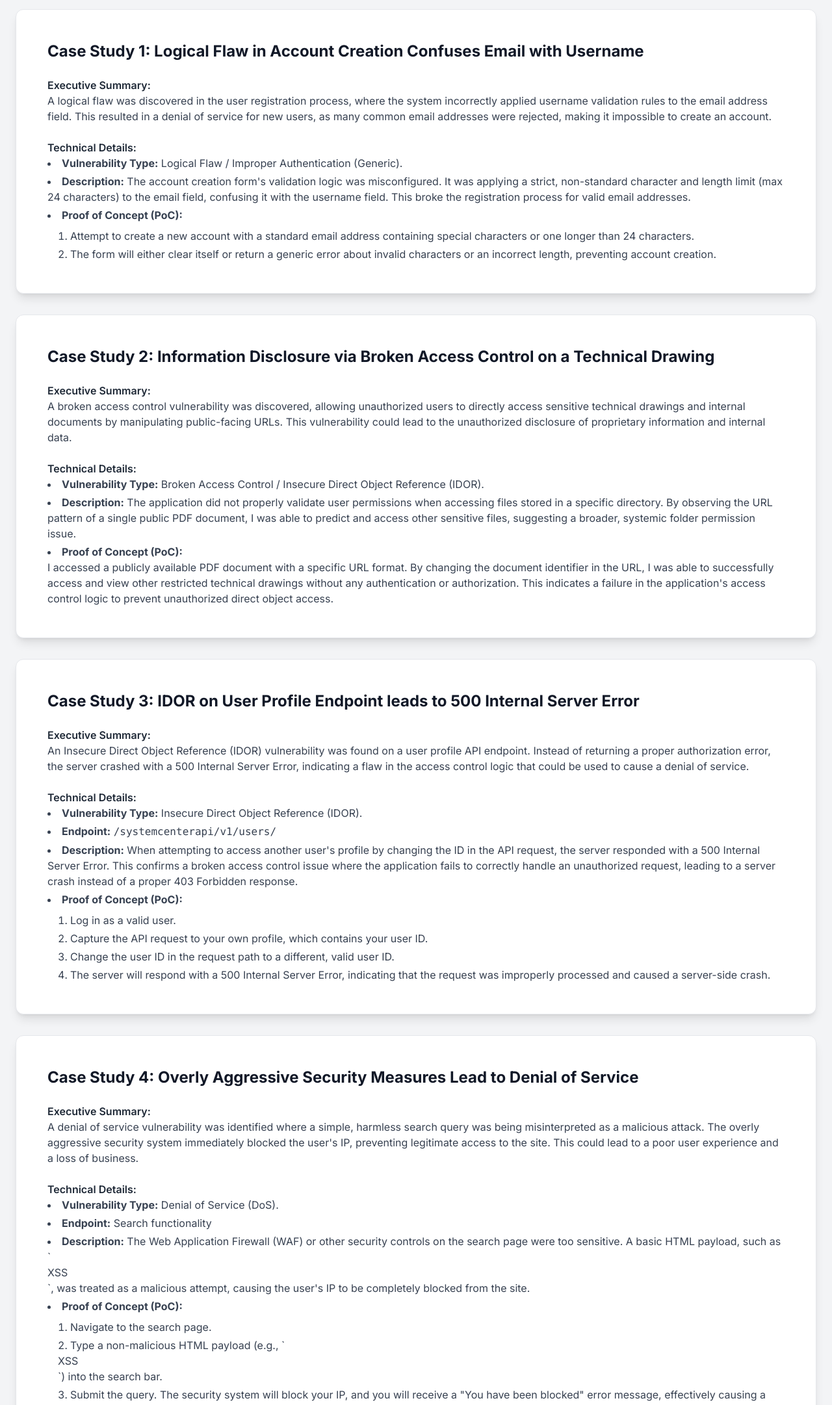
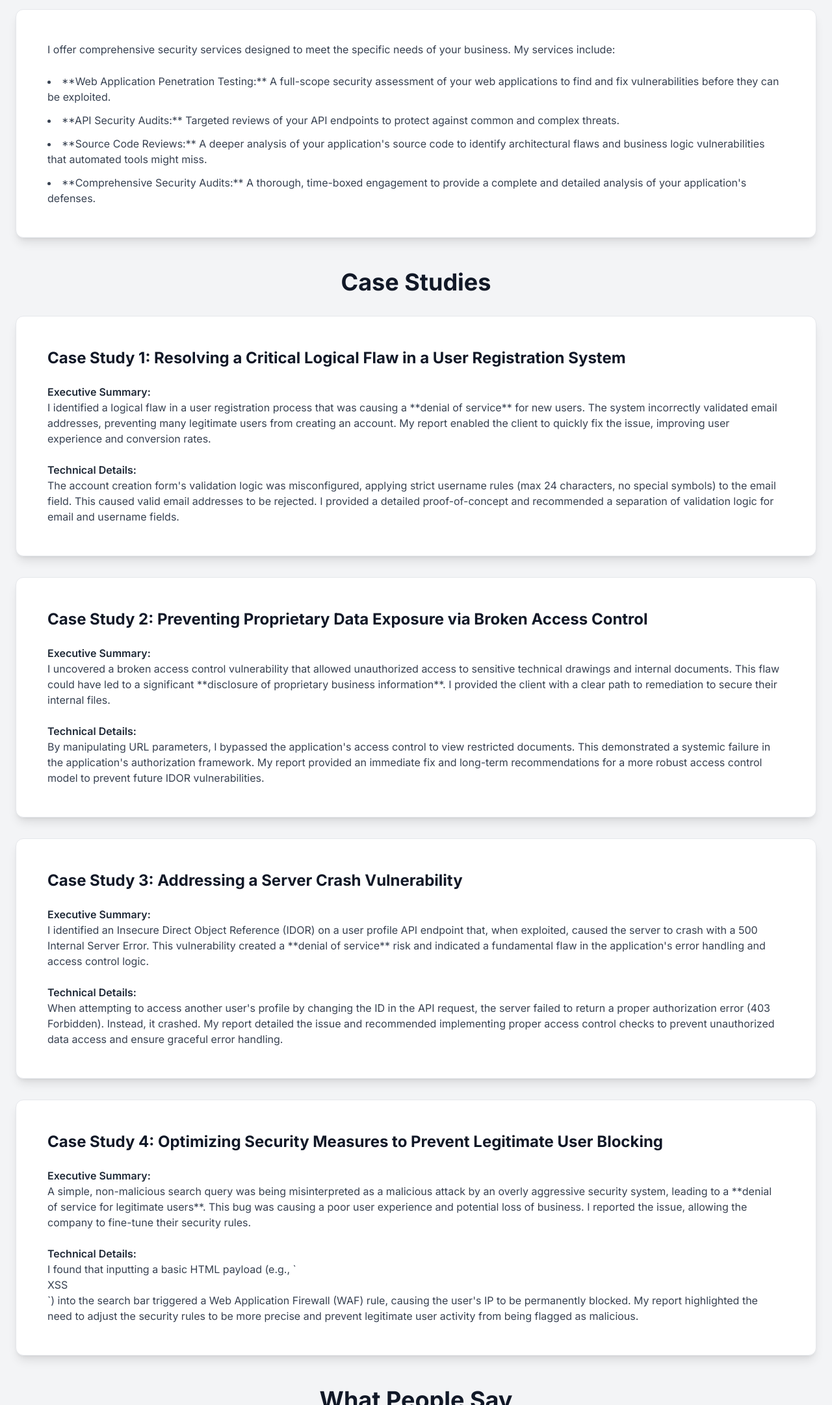
Before and after one commit to fridayj99/my-security-portfolio, a plain HTML site: page index.html in a window 1280 px wide. Shown: the part 638-2800 px from the top of the page at 65% size. Drawn offline with nearby package versions, Linux system fonts and the light colour scheme.

Commit message:
Update index.html

```diff
--- a/index.html
+++ b/index.html
@@ -3,7 +3,7 @@
 <head>
     <meta charset="UTF-8">
     <meta name="viewport" content="width=device-width, initial-scale=1.0">
-    <title>Professional Security Portfolio</title>
+    <title>Friday's Security Consulting</title>
     <link href="https://fonts.googleapis.com/css2?family=Inter:wght@400;600;700&display=swap" rel="stylesheet">
     <script src="https://cdn.tailwindcss.com"></script>
     <style>
@@ -20,154 +20,142 @@
 
     <main class="container mx-auto py-12 px-4 md:px-6">
 
-        <!-- Header Section -->
         <header class="text-center mb-16">
             <h1 class="text-5xl md:text-6xl font-extrabold text-gray-900 mb-4 tracking-tight">
-                My Security Portfolio
+                Friday's Security Consulting
             </h1>
             <p class="text-lg md:text-xl text-gray-600 max-w-2xl mx-auto">
-                Showcasing my work in ethical hacking and security research through professional case studies.
+                Providing expert security audits and penetration testing to protect your digital assets.
             </p>
         </header>
 
-        <!-- About Me Section -->
         <section id="about" class="bg-white rounded-xl shadow-lg border border-gray-200 mb-12">
             <div class="p-6 md:p-10 lg:p-12">
                 <h2 class="text-2xl md:text-3xl font-bold text-gray-900 mb-6">About Me</h2>
                 <p class="text-gray-700 leading-relaxed">
-                    I am a results-driven ethical hacker with a proven track record of finding critical vulnerabilities and providing clear, actionable recommendations. My expertise is broad, covering a wide range of issues including **Insecure Direct Object Reference (IDOR), Broken Access Control, Information Disclosure, Cross-Site Scripting (XSS), SQL Injection, and logical flaws**. I specialize in helping organizations of all sizes secure their systems, protect user data, and improve their overall security posture. In addition to individual bug reports, I am also available to conduct a **full security audit** to provide a comprehensive analysis of your application's defenses.
+                    I am a highly skilled security consultant with a focus on web and mobile application security. With a proven track record of identifying critical vulnerabilities, my work goes beyond finding bugs—I provide **clear, actionable recommendations** that help organizations of all sizes proactively secure their systems and enhance their overall security posture. My expertise includes **Insecure Direct Object Reference (IDOR), Broken Access Control, Information Disclosure, Cross-Site Scripting (XSS), SQL Injection, and complex logical flaws**. I am dedicated to helping you protect your user data and business reputation.
                 </p>
             </div>
         </section>
 
-        <!-- Case Studies Section -->
+        <section id="services" class="mb-12">
+            <h2 class="text-center text-3xl md:text-4xl font-bold text-gray-900 mb-8">My Services</h2>
+            <div class="bg-white rounded-xl shadow-lg border border-gray-200 p-6 md:p-10 lg:p-12">
+                <p class="text-gray-700 leading-relaxed mb-6">
+                    I offer comprehensive security services designed to meet the specific needs of your business. My services include:
+                </p>
+                <ul class="list-disc list-inside space-y-3 text-gray-700">
+                    <li>**Web Application Penetration Testing:** A full-scope security assessment of your web applications to find and fix vulnerabilities before they can be exploited.</li>
+                    <li>**API Security Audits:** Targeted reviews of your API endpoints to protect against common and complex threats.</li>
+                    <li>**Source Code Reviews:** A deeper analysis of your application's source code to identify architectural flaws and business logic vulnerabilities that automated tools might miss.</li>
+                    <li>**Comprehensive Security Audits:** A thorough, time-boxed engagement to provide a complete and detailed analysis of your application's defenses.</li>
+                </ul>
+            </div>
+        </section>
+
         <section id="case-studies" class="mb-12">
             <h2 class="text-center text-3xl md:text-4xl font-bold text-gray-900 mb-8">Case Studies</h2>
 
-            <!-- Case Study 1: InnoGames (Logical Flaw) -->
             <div class="bg-white rounded-xl shadow-lg overflow-hidden border border-gray-200 mb-8">
                 <div class="p-6 md:p-10 lg:p-12">
                     <h3 class="text-xl md:text-2xl font-bold text-gray-900 mb-6">
-                        Case Study 1: Logical Flaw in Account Creation Confuses Email with Username
+                        Case Study 1: Resolving a Critical Logical Flaw in a User Registration System
                     </h3>
                     <div class="space-y-6 text-gray-700">
                         <div>
                             <p class="font-semibold text-gray-800">Executive Summary:</p>
-                            <p>A logical flaw was discovered in the user registration process, where the system incorrectly applied username validation rules to the email address field. This resulted in a denial of service for new users, as many common email addresses were rejected, making it impossible to create an account.</p>
+                            <p>I identified a logical flaw in a user registration process that was causing a **denial of service** for new users. The system incorrectly validated email addresses, preventing many legitimate users from creating an account. My report enabled the client to quickly fix the issue, improving user experience and conversion rates.</p>
                         </div>
                         <div>
                             <p class="font-semibold text-gray-800">Technical Details:</p>
-                            <ul class="list-disc list-inside space-y-1">
-                                <li><strong>Vulnerability Type:</strong> Logical Flaw / Improper Authentication (Generic).</li>
-                                <li><strong>Description:</strong> The account creation form's validation logic was misconfigured. It was applying a strict, non-standard character and length limit (max 24 characters) to the email field, confusing it with the username field. This broke the registration process for valid email addresses.</li>
-                                <li><strong>Proof of Concept (PoC):</strong>
-                                    <ol class="list-decimal list-inside ml-4 mt-2 space-y-1">
-                                        <li>Attempt to create a new account with a standard email address containing special characters or one longer than 24 characters.</li>
-                                        <li>The form will either clear itself or return a generic error about invalid characters or an incorrect length, preventing account creation.</li>
-                                    </ol>
-                                </li>
-                            </ul>
+                            <p>The account creation form's validation logic was misconfigured, applying strict username rules (max 24 characters, no special symbols) to the email field. This caused valid email addresses to be rejected. I provided a detailed proof-of-concept and recommended a separation of validation logic for email and username fields.</p>
                         </div>
                     </div>
                 </div>
             </div>
 
-            <!-- Case Study 2: Altera (Information Disclosure) -->
             <div class="bg-white rounded-xl shadow-lg overflow-hidden border border-gray-200 mb-8">
                 <div class="p-6 md:p-10 lg:p-12">
                     <h3 class="text-xl md:text-2xl font-bold text-gray-900 mb-6">
-                        Case Study 2: Information Disclosure via Broken Access Control on a Technical Drawing
+                        Case Study 2: Preventing Proprietary Data Exposure via Broken Access Control
                     </h3>
                     <div class="space-y-6 text-gray-700">
                         <div>
                             <p class="font-semibold text-gray-800">Executive Summary:</p>
-                            <p>A broken access control vulnerability was discovered, allowing unauthorized users to directly access sensitive technical drawings and internal documents by manipulating public-facing URLs. This vulnerability could lead to the unauthorized disclosure of proprietary information and internal data.</p>
+                            <p>I uncovered a broken access control vulnerability that allowed unauthorized access to sensitive technical drawings and internal documents. This flaw could have led to a significant **disclosure of proprietary business information**. I provided the client with a clear path to remediation to secure their internal files.</p>
                         </div>
                         <div>
                             <p class="font-semibold text-gray-800">Technical Details:</p>
-                            <ul class="list-disc list-inside space-y-1">
-                                <li><strong>Vulnerability Type:</strong> Broken Access Control / Insecure Direct Object Reference (IDOR).</li>
-                                <li><strong>Description:</strong> The application did not properly validate user permissions when accessing files stored in a specific directory. By observing the URL pattern of a single public PDF document, I was able to predict and access other sensitive files, suggesting a broader, systemic folder permission issue.</li>
-                                <li><strong>Proof of Concept (PoC):</strong>
-                                    <p>I accessed a publicly available PDF document with a specific URL format. By changing the document identifier in the URL, I was able to successfully access and view other restricted technical drawings without any authentication or authorization. This indicates a failure in the application's access control logic to prevent unauthorized direct object access.</p>
-                                </li>
-                            </ul>
+                            <p>By manipulating URL parameters, I bypassed the application's access control to view restricted documents. This demonstrated a systemic failure in the application's authorization framework. My report provided an immediate fix and long-term recommendations for a more robust access control model to prevent future IDOR vulnerabilities.</p>
                         </div>
                     </div>
                 </div>
             </div>
 
-            <!-- Case Study 3: Salto Wecosystem (IDOR) -->
             <div class="bg-white rounded-xl shadow-lg overflow-hidden border border-gray-200 mb-8">
                 <div class="p-6 md:p-10 lg:p-12">
                     <h3 class="text-xl md:text-2xl font-bold text-gray-900 mb-6">
-                        Case Study 3: IDOR on User Profile Endpoint leads to 500 Internal Server Error
+                        Case Study 3: Addressing a Server Crash Vulnerability
                     </h3>
                     <div class="space-y-6 text-gray-700">
                         <div>
                             <p class="font-semibold text-gray-800">Executive Summary:</p>
-                            <p>An Insecure Direct Object Reference (IDOR) vulnerability was found on a user profile API endpoint. Instead of returning a proper authorization error, the server crashed with a 500 Internal Server Error, indicating a flaw in the access control logic that could be used to cause a denial of service.</p>
+                            <p>I identified an Insecure Direct Object Reference (IDOR) on a user profile API endpoint that, when exploited, caused the server to crash with a 500 Internal Server Error. This vulnerability created a **denial of service** risk and indicated a fundamental flaw in the application's error handling and access control logic.</p>
                         </div>
                         <div>
                             <p class="font-semibold text-gray-800">Technical Details:</p>
-                            <ul class="list-disc list-inside space-y-1">
-                                <li><strong>Vulnerability Type:</strong> Insecure Direct Object Reference (IDOR).</li>
-                                <li><strong>Endpoint:</strong> <code>/systemcenterapi/v1/users/</code></li>
-                                <li><strong>Description:</strong> When attempting to access another user's profile by changing the ID in the API request, the server responded with a 500 Internal Server Error. This confirms a broken access control issue where the application fails to correctly handle an unauthorized request, leading to a server crash instead of a proper 403 Forbidden response.</li>
-                                <li><strong>Proof of Concept (PoC):</strong>
-                                    <ol class="list-decimal list-inside ml-4 mt-2 space-y-1">
-                                        <li>Log in as a valid user.</li>
-                                        <li>Capture the API request to your own profile, which contains your user ID.</li>
-                                        <li>Change the user ID in the request path to a different, valid user ID.</li>
-                                        <li>The server will respond with a 500 Internal Server Error, indicating that the request was improperly processed and caused a server-side crash.</li>
-                                    </ol>
-                                </li>
-                            </ul>
+                            <p>When attempting to access another user's profile by changing the ID in the API request, the server failed to return a proper authorization error (403 Forbidden). Instead, it crashed. My report detailed the issue and recommended implementing proper access control checks to prevent unauthorized data access and ensure graceful error handling.</p>
                         </div>
                     </div>
                 </div>
             </div>
 
-            <!-- Case Study 4: Allegro (Denial of Service) -->
             <div class="bg-white rounded-xl shadow-lg overflow-hidden border border-gray-200 mb-8">
                 <div class="p-6 md:p-10 lg:p-12">
                     <h3 class="text-xl md:text-2xl font-bold text-gray-900 mb-6">
-                        Case Study 4: Overly Aggressive Security Measures Lead to Denial of Service
+                        Case Study 4: Optimizing Security Measures to Prevent Legitimate User Blocking
                     </h3>
                     <div class="space-y-6 text-gray-700">
                         <div>
                             <p class="font-semibold text-gray-800">Executive Summary:</p>
-                            <p>A denial of service vulnerability was identified where a simple, harmless search query was being misinterpreted as a malicious attack. The overly aggressive security system immediately blocked the user's IP, preventing legitimate access to the site. This could lead to a poor user experience and a loss of business.</p>
+                            <p>A simple, non-malicious search query was being misinterpreted as a malicious attack by an overly aggressive security system, leading to a **denial of service for legitimate users**. This bug was causing a poor user experience and potential loss of business. I reported the issue, allowing the company to fine-tune their security rules.</p>
                         </div>
                         <div>
                             <p class="font-semibold text-gray-800">Technical Details:</p>
-                            <ul class="list-disc list-inside space-y-1">
-                                <li><strong>Vulnerability Type:</strong> Denial of Service (DoS).</li>
-                                <li><strong>Endpoint:</strong> Search functionality</li>
-                                <li><strong>Description:</strong> The Web Application Firewall (WAF) or other security controls on the search page were too sensitive. A basic HTML payload, such as `<h1>XSS</h1>`, was treated as a malicious attempt, causing the user's IP to be completely blocked from the site.</li>
-                                <li><strong>Proof of Concept (PoC):</strong>
-                                    <ol class="list-decimal list-inside ml-4 mt-2 space-y-1">
-                                        <li>Navigate to the search page.</li>
-                                        <li>Type a non-malicious HTML payload (e.g., `<h1>XSS</h1>`) into the search bar.</li>
-                                        <li>Submit the query. The security system will block your IP, and you will receive a "You have been blocked" error message, effectively causing a denial of service.</li>
-                                    </ol>
-                                </li>
-                            </ul>
+                            <p>I found that inputting a basic HTML payload (e.g., `<h1>XSS</h1>`) into the search bar triggered a Web Application Firewall (WAF) rule, causing the user's IP to be permanently blocked. My report highlighted the need to adjust the security rules to be more precise and prevent legitimate user activity from being flagged as malicious.</p>
                         </div>
                     </div>
                 </div>
             </div>
         </section>
 
-        <!-- Call to Action for Audits -->
-        <section id="audit-services" class="text-center mt-16 p-8 md:p-12 bg-white rounded-xl shadow-lg border border-gray-200">
-            <h2 class="text-2xl md:text-3xl font-bold text-gray-900 mb-4">Ready to Secure Your System?</h2>
+        <section id="testimonials" class="mb-12">
+            <h2 class="text-center text-3xl md:text-4xl font-bold text-gray-900 mb-8">What People Say</h2>
+            <div class="bg-white rounded-xl shadow-lg border border-gray-200 p-6 md:p-10 lg:p-12">
+                <div class="space-y-6">
+                    <div class="text-center">
+                        <p class="text-lg italic text-gray-600">"Friday provided an incredibly detailed report. His work was thorough, and his insights helped us close a critical vulnerability quickly."</p>
+                        <p class="font-bold mt-2 text-gray-900">— Security Team, A Financial Technology Company</p>
+                    </div>
+                    <div class="text-center">
+                        <p class="text-lg italic text-gray-600">"We were impressed with the speed and accuracy of his findings. He has a unique ability to find issues that others miss."</p>
+                        <p class="font-bold mt-2 text-gray-900">— Lead Developer, A Publicly Traded Company</p>
+                    </div>
+                </div>
+            </div>
+        </section>
+
+        <section id="contact" class="text-center mt-16 p-8 md:p-12 bg-white rounded-xl shadow-lg border border-gray-200">
+            <h2 class="text-2xl md:text-3xl font-bold text-gray-900 mb-4">Ready to Protect Your Business?</h2>
             <p class="text-lg text-gray-700 mb-6">
-                If you're looking for a professional and thorough security assessment, I am available to conduct a **full security audit** of your application.
+                If you need a professional and reliable security partner, I'm here to help. Let's discuss how a comprehensive security audit can safeguard your systems.
             </p>
-            <p class="text-lg text-gray-700">
-                You can reach me directly at <a href="mailto:fridayj99@gmail.com" class="text-blue-600 hover:text-blue-800 font-bold underline">fridayj99@gmail.com</a>.
-            </p>
+            <a href="mailto:fridayj99@gmail.com" class="inline-block bg-blue-600 text-white font-bold py-3 px-8 rounded-lg shadow-lg hover:bg-blue-700 transition duration-300">
+                Contact Me for a Quote
+            </a>
+            <div class="mt-4 text-gray-600">
+                <p>Or send an email to <a href="mailto:fridayj99@gmail.com" class="underline hover:text-blue-600">fridayj99@gmail.com</a></p>
+            </div>
         </section>
 
     </main>
```
